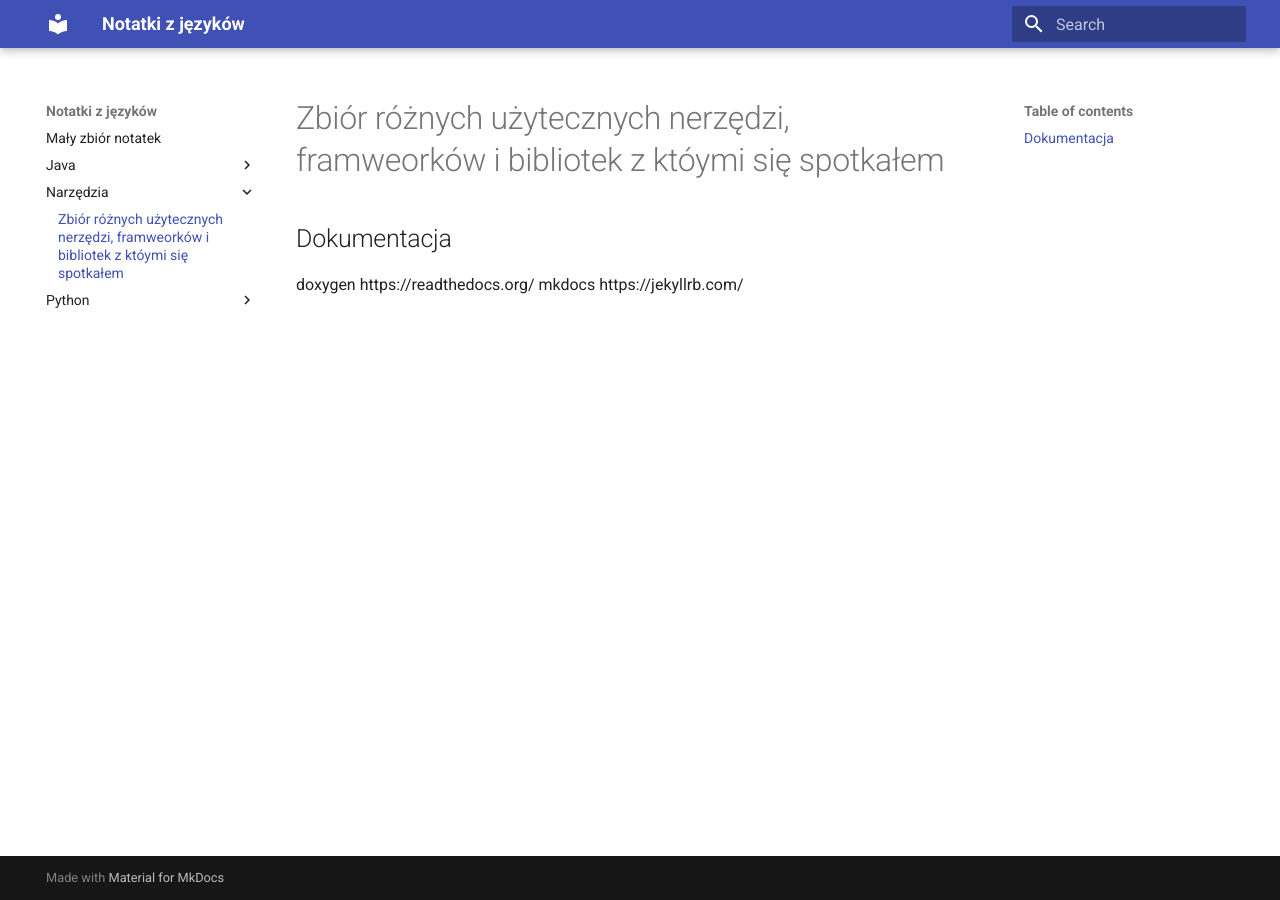
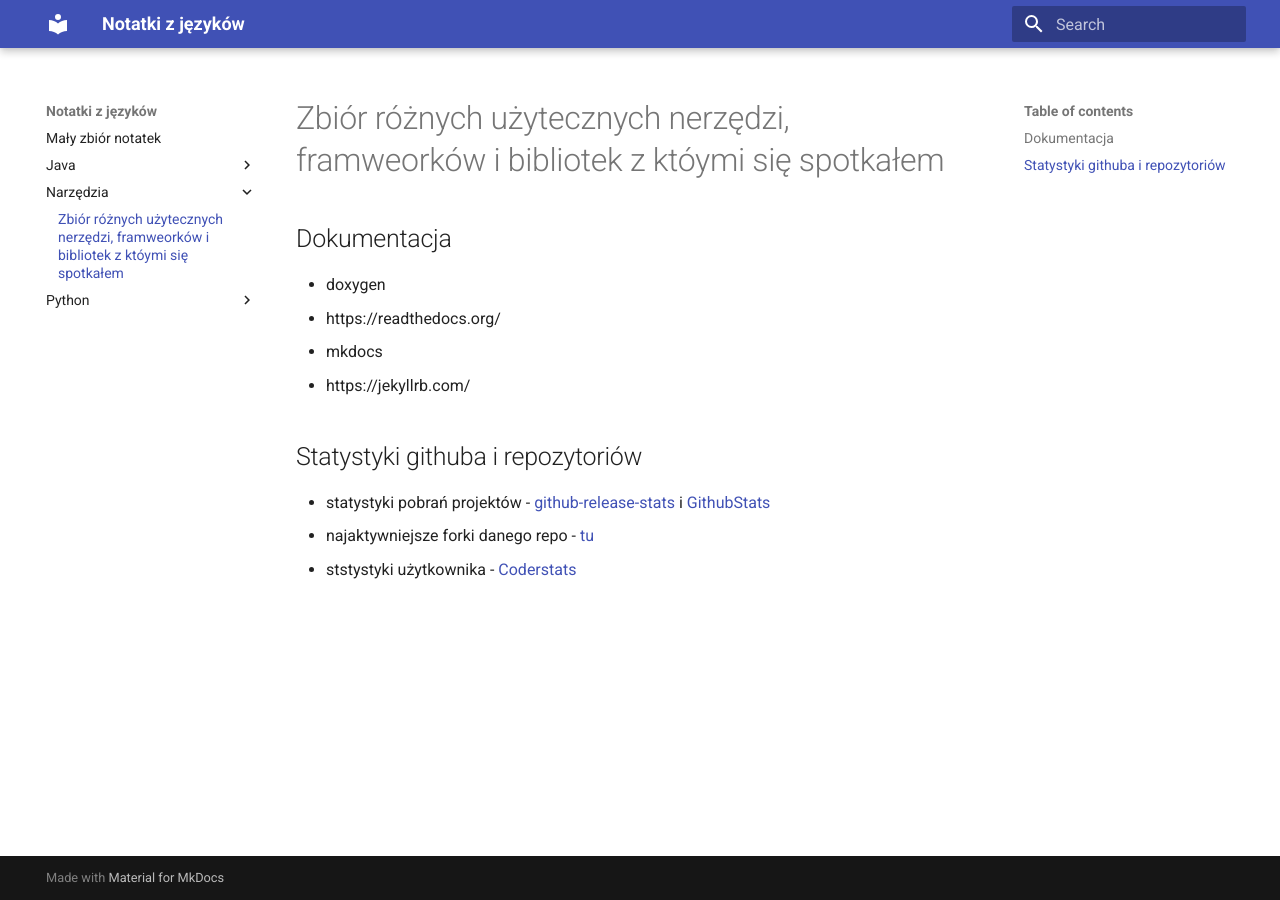
Before and after one commit to pktiuk/notatki_z_jezykow, an MkDocs documentation site: the page built from docs/Narzędzia/narzedzia.md, in a window 1280 px wide. Built offline with MkDocs 1.6.1 and Material for MkDocs 9.7.7, drawn with Linux system fonts in a browser that asks for light colours.

Commit message:
Dodanie narzędzi

```diff
--- a/docs/Narzędzia/narzedzia.md
+++ b/docs/Narzędzia/narzedzia.md
@@ -3,7 +3,15 @@
 
 
 ## Dokumentacja
-doxygen
-https://readthedocs.org/
-mkdocs
-https://jekyllrb.com/
+- doxygen
+- https://readthedocs.org/
+- mkdocs
+- https://jekyllrb.com/
+
+
+
+## Statystyki githuba i repozytoriów
+
+- statystyki pobrań projektów - [github-release-stats](https://somsubhra.com/github-release-stats/) i [GithubStats](https://githubstats0.firebaseapp.com/)
+- najaktywniejsze forki danego repo - [tu](https://techgaun.github.io/active-forks/index.html)
+- ststystyki użytkownika - [Coderstats](https://coderstats.net/)
```
